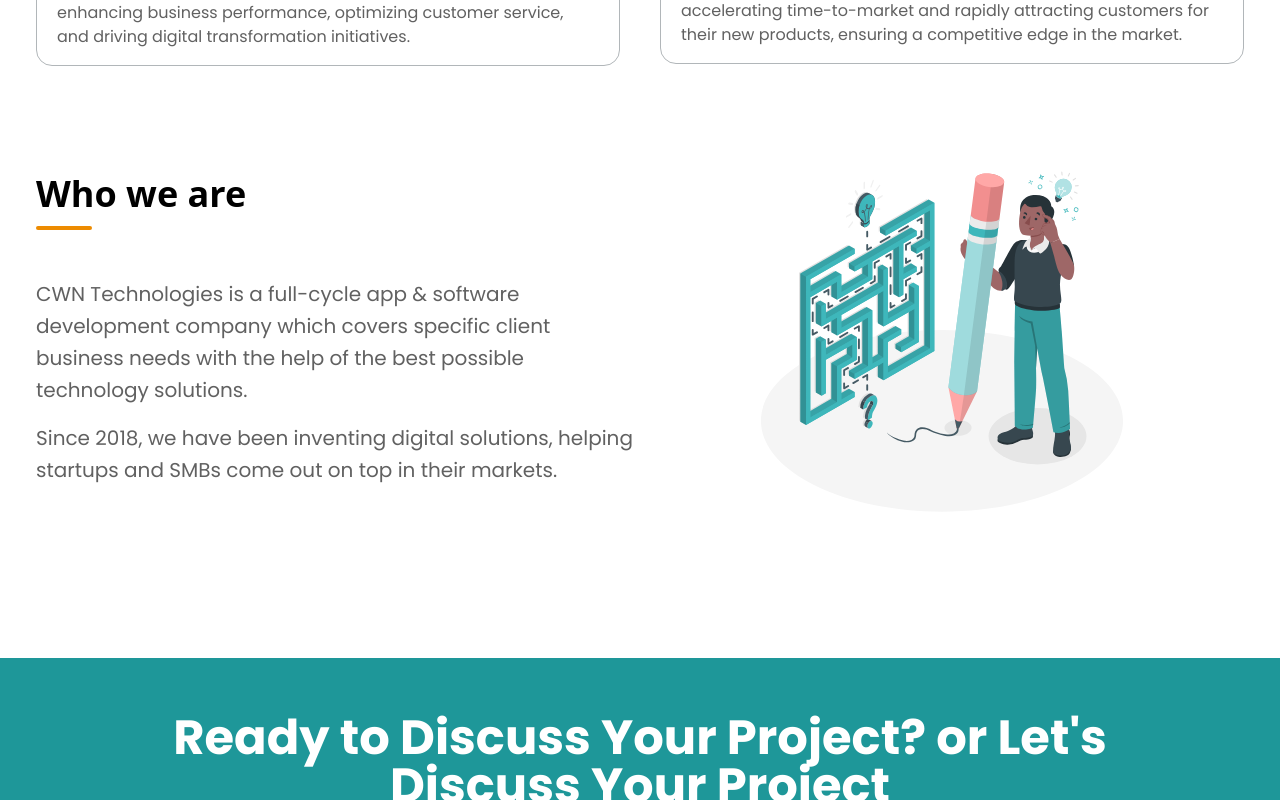
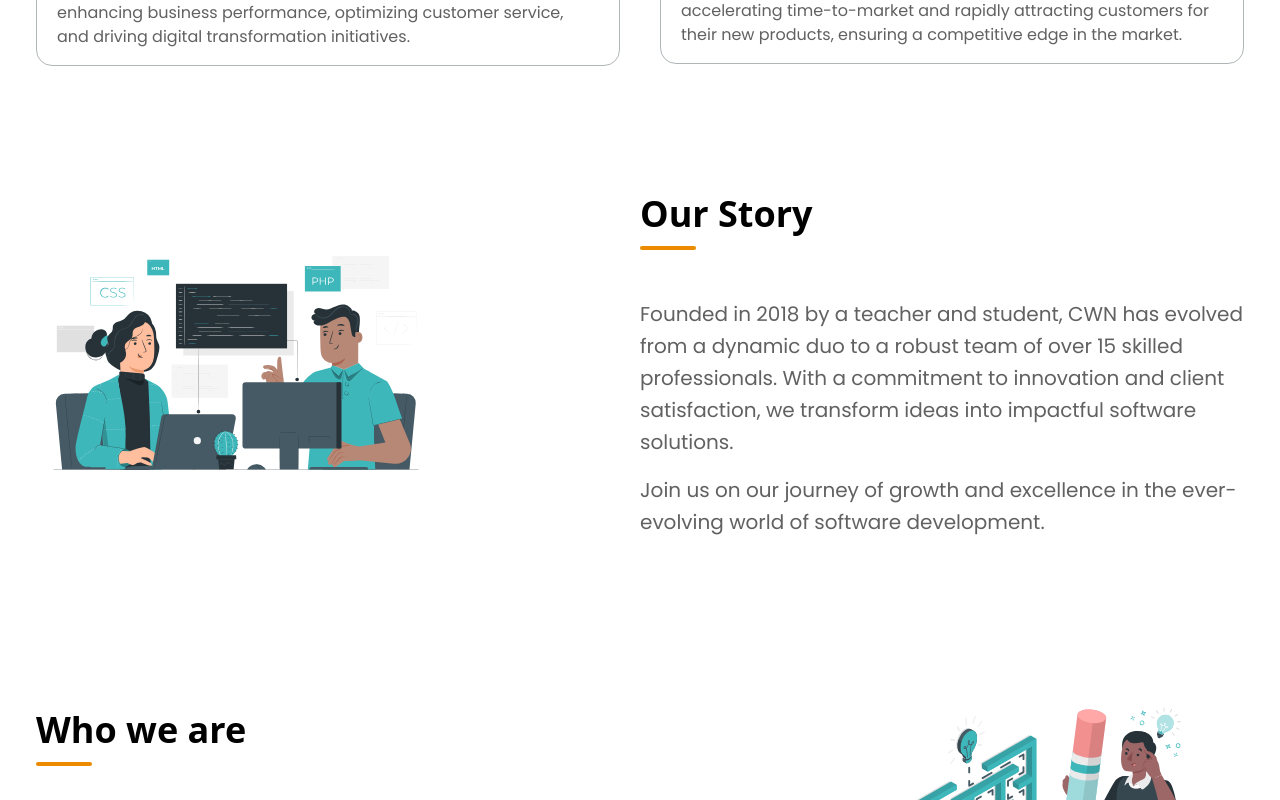
Before and after one commit to Malik-Haziq/CWN-Tech, a React (Vite) app: page /about in a window 1280 px wide. Shown: the part 940-1740 px from the top of the page. Built offline with nearby package versions, Linux system fonts and the light colour scheme; a web font is replaced by a local one.

Commit message:
our story completed

```diff
--- a/src/components/who-we-are/WhoWeAre.jsx
+++ b/src/components/who-we-are/WhoWeAre.jsx
@@ -19,7 +19,7 @@ export default function WhoWeAre() {
       <img
         src={challenge}
         alt="Problem solving"
-        className="mx-auto w-[400px] xlg:w-unset "
+        className="w-[400px] xlg:w-unset "
       />
     </section>
   );
--- a/src/pages/about/About.jsx
+++ b/src/pages/about/About.jsx
@@ -4,7 +4,9 @@ import Contact from "@components/contact/contact";
 import Footer from "@components/footer/Footer";
 import BookCall from "@components/book-call/BookCall";
 
+
 import about from "@images/about/about-us.svg";
+import ourStory from "@images/about/our-story.svg"
 
 export function About() {
   const headerBg = {
@@ -26,24 +28,53 @@ export function About() {
       />
 
       {/* /////////////////////  Whom we serve */}
-      <section className="section mt-32 mb-16">
+      <section className="section mt-32 mb-32">
         <h2 className="h2">Whom we serve</h2>
         <div className="flex flex-col sm:flex-row items-center justify-between gap-10">
           <div className="rounded-2xl py-4 px-5 border-[1px] border-sub flex-1">
-            <h3 className="text-sub-heading text-xl xl:text-2xl font-medium mb-3">Non-IT enterprises</h3>
-            <p className="text-sub-para ">Empowering non-IT enterprises, we provide services aimed at enhancing business performance, optimizing customer service, and driving digital transformation initiatives.</p>
+            <h3 className="text-sub-heading text-xl xl:text-2xl font-medium mb-3">
+              Non-IT enterprises
+            </h3>
+            <p className="text-sub-para ">
+              Empowering non-IT enterprises, we provide services aimed at
+              enhancing business performance, optimizing customer service, and
+              driving digital transformation initiatives.
+            </p>
           </div>
           <div className="rounded-2xl py-4 px-5 border-[1px] border-sub flex-1">
-            <h3 className="text-sub-heading text-xl xl:text-2xl font-medium mb-2">Software product companies</h3>
-            <p className="text-sub-para">For software product companies, our services focus on accelerating time-to-market and rapidly attracting customers for their new products, ensuring a competitive edge in the market.</p>
+            <h3 className="text-sub-heading text-xl xl:text-2xl font-medium mb-2">
+              Software product companies
+            </h3>
+            <p className="text-sub-para">
+              For software product companies, our services focus on accelerating
+              time-to-market and rapidly attracting customers for their new
+              products, ensuring a competitive edge in the market.
+            </p>
           </div>
         </div>
       </section>
 
+      {/* /////////////////////  Our story */}
+      <section className="section mb-32 flex flex-col-reverse lg:flex-row justify-between items-center">
+        <img
+          src={ourStory}
+          alt="Problem solving"
+          className="w-[400px] xlg:w-unset "
+        />
+        <div className="basis-1/2 text-lg md:text-xl">
+          <h2 className="h2 mb-8 sm:mb-16">Our Story</h2>
+          <p className="text-sub-para mb-4 leading-8">
+          Founded in 2018 by a teacher and student, CWN has evolved from a dynamic duo to a robust team of over 15 skilled professionals. With a commitment to innovation and client satisfaction, we transform ideas into impactful software solutions.
+          </p>
+          <p className="text-sub-para leading-8">
+          Join us on our journey of growth and excellence in the ever-evolving world of software development.
+          </p>
+        </div>
+      </section>
       {/* ///////////////////  Who we are */}
       <WhoAeAre />
       {/* /////////////////////  Book a call */}
-      <BookCall/>
+      <BookCall />
       {/* /////////////////////  contact */}
       <Contact />
 
```
Also changed, not shown: src/assets/images/about/our-story.svg (added).
